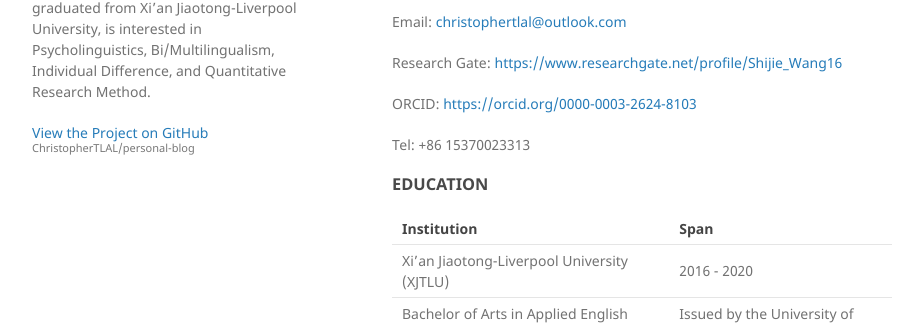
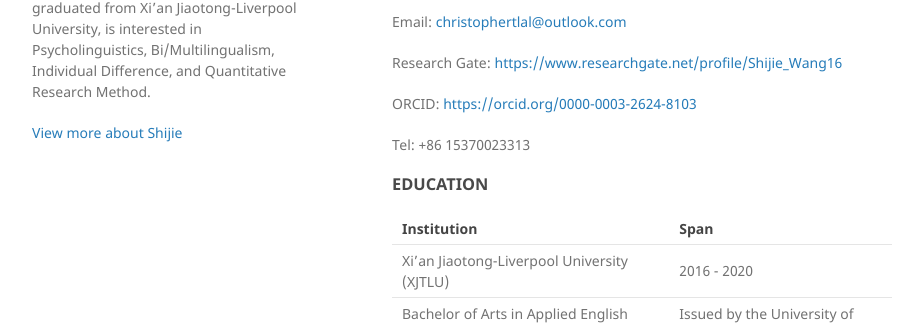
Before and after one commit to ChristopherTLAL/personal-blog, a Jekyll site: the page built from index.md, in a window 1280 px wide. Shown: the part 133-458 px from the top of the page, without its empty margins (178-1101 px from the left). Built offline with Jekyll 4.4.1, drawn with Linux system fonts in a browser that asks for light colours.

Commit message:
Update default.html

```diff
--- a/_layouts/default.html
+++ b/_layouts/default.html
@@ -23,11 +23,11 @@
         <p>{{ site.description | default: site.github.project_tagline }}</p>
 
         {% if site.github.is_project_page %}
-        <p class="view"><a href="{{ site.github.repository_url }}">View the Project on GitHub <small>{{ site.github.repository_nwo }}</small></a></p>
+        <p class="view"><a href="/Shijie_CV">View more about Shijie</a></p>
         {% endif %}
 
         {% if site.github.is_user_page %}
-        <p class="view"><a href="{{ site.github.owner_url }}">View My GitHub Profile</a></p>
+        <p class="view"><a href="/Shijie_CV">View more about Shijie</a></p>
         {% endif %}
 
         {% if site.show_downloads %}
```
